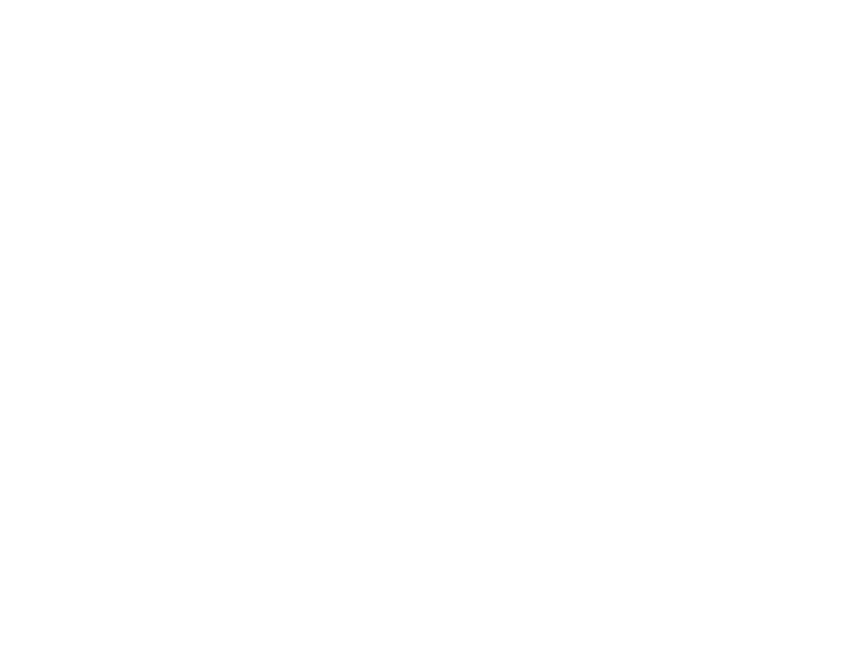
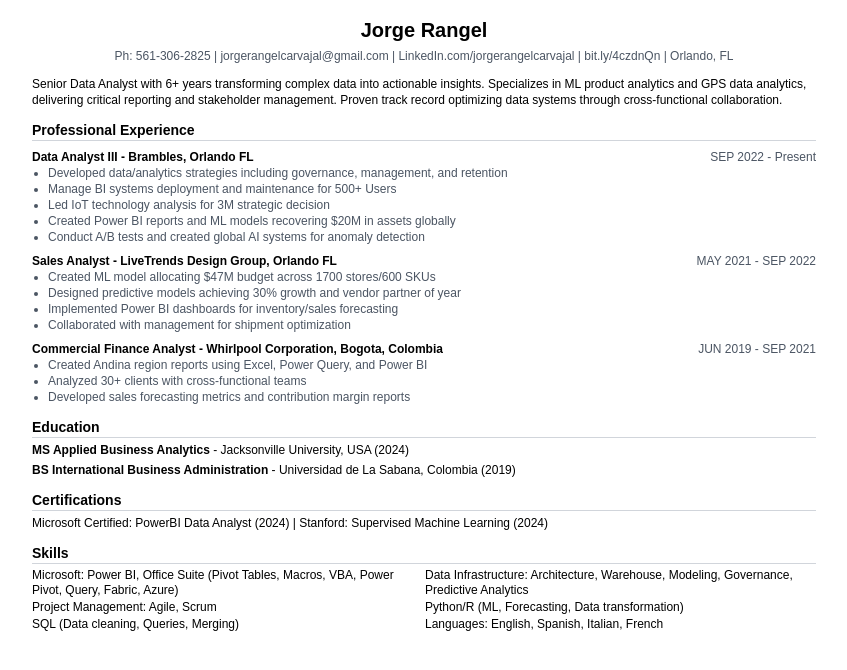
Before and after one commit to Rangi96/resume-template, a plain HTML site: page index.html in a window 1280 px wide. Shown: the whole page, without its empty margins (216-1063 px from the left). Drawn offline with nearby package versions, Linux system fonts and the light colour scheme.

Commit message:
Update index with inline content

```diff
--- a/index.html
+++ b/index.html
@@ -13,9 +13,90 @@
                 padding: 0.5in;
             }
         }
+        .resume-container {
+            font-family: Arial, sans-serif;
+        }
     </style>
 </head>
 <body class="max-w-[8.5in] mx-auto p-4 bg-white text-sm">
-    <!-- Same content as resume.html -->
+    <div class="resume-container">
+        <header class="mb-3 text-center">
+            <h1 class="text-xl font-bold mb-1">Jorge Rangel</h1>
+            <div class="text-xs text-gray-600">Ph: 561-306-2825 | jorgerangelcarvajal@gmail.com | LinkedIn.com/jorgerangelcarvajal | bit.ly/4czdnQn | Orlando, FL</div>
+        </header>
+        <p class="text-xs mb-3">Senior Data Analyst with 6+ years transforming complex data into actionable insights. Specializes in ML product analytics and GPS data analytics, delivering critical reporting and stakeholder management. Proven track record optimizing data systems through cross-functional collaboration.</p>
+
+        <section class="mb-3">
+            <h2 class="text-sm font-bold mb-2 border-b border-gray-300">Professional Experience</h2>
+
+            <div class="mb-2">
+                <div class="flex justify-between items-start text-xs">
+                    <span class="font-bold">Data Analyst III - Brambles, Orlando FL</span>
+                    <span class="text-gray-600">SEP 2022 - Present</span>
+                </div>
+                <ul class="list-disc ml-4 text-xs text-gray-600">
+                    <li>Developed data/analytics strategies including governance, management, and retention</li>
+                    <li>Manage BI systems deployment and maintenance for 500+ Users</li>
+                    <li>Led IoT technology analysis for 3M strategic decision</li>
+                    <li>Created Power BI reports and ML models recovering $20M in assets globally</li>
+                    <li>Conduct A/B tests and created global AI systems for anomaly detection</li>
+                </ul>
+            </div>
+
+            <div class="mb-2">
+                <div class="flex justify-between items-start text-xs">
+                    <span class="font-bold">Sales Analyst - LiveTrends Design Group, Orlando FL</span>
+                    <span class="text-gray-600">MAY 2021 - SEP 2022</span>
+                </div>
+                <ul class="list-disc ml-4 text-xs text-gray-600">
+                    <li>Created ML model allocating $47M budget across 1700 stores/600 SKUs</li>
+                    <li>Designed predictive models achieving 30% growth and vendor partner of year</li>
+                    <li>Implemented Power BI dashboards for inventory/sales forecasting</li>
+                    <li>Collaborated with management for shipment optimization</li>
+                </ul>
+            </div>
+
+            <div class="mb-2">
+                <div class="flex justify-between items-start text-xs">
+                    <span class="font-bold">Commercial Finance Analyst - Whirlpool Corporation, Bogota, Colombia</span>
+                    <span class="text-gray-600">JUN 2019 - SEP 2021</span>
+                </div>
+                <ul class="list-disc ml-4 text-xs text-gray-600">
+                    <li>Created Andina region reports using Excel, Power Query, and Power BI</li>
+                    <li>Analyzed 30+ clients with cross-functional teams</li>
+                    <li>Developed sales forecasting metrics and contribution margin reports</li>
+                </ul>
+            </div>
+        </section>
+
+        <section class="mb-3">
+            <h2 class="text-sm font-bold mb-1 border-b border-gray-300">Education</h2>
+            <div class="text-xs mb-1">
+                <span class="font-semibold">MS Applied Business Analytics</span> - Jacksonville University, USA (2024)
+            </div>
+            <div class="text-xs mb-1">
+                <span class="font-semibold">BS International Business Administration</span> - Universidad de La Sabana, Colombia (2019)
+            </div>
+        </section>
+
+        <section class="mb-3">
+            <h2 class="text-sm font-bold mb-1 border-b border-gray-300">Certifications</h2>
+            <div class="text-xs">
+                Microsoft Certified: PowerBI Data Analyst (2024) | Stanford: Supervised Machine Learning (2024)
+            </div>
+        </section>
+
+        <section>
+            <h2 class="text-sm font-bold mb-1 border-b border-gray-300">Skills</h2>
+            <div class="grid grid-cols-2 gap-0.5 text-xs">
+                <div class="leading-tight">Microsoft: Power BI, Office Suite (Pivot Tables, Macros, VBA, Power Pivot, Query, Fabric, Azure)</div>
+                <div class="leading-tight">Data Infrastructure: Architecture, Warehouse, Modeling, Governance, Predictive Analytics</div>
+                <div class="leading-tight">Project Management: Agile, Scrum</div>
+                <div class="leading-tight">Python/R (ML, Forecasting, Data transformation)</div>
+                <div class="leading-tight">SQL (Data cleaning, Queries, Merging)</div>
+                <div class="leading-tight">Languages: English, Spanish, Italian, French</div>
+            </div>
+        </section>
+    </div>
 </body>
 </html>
```
